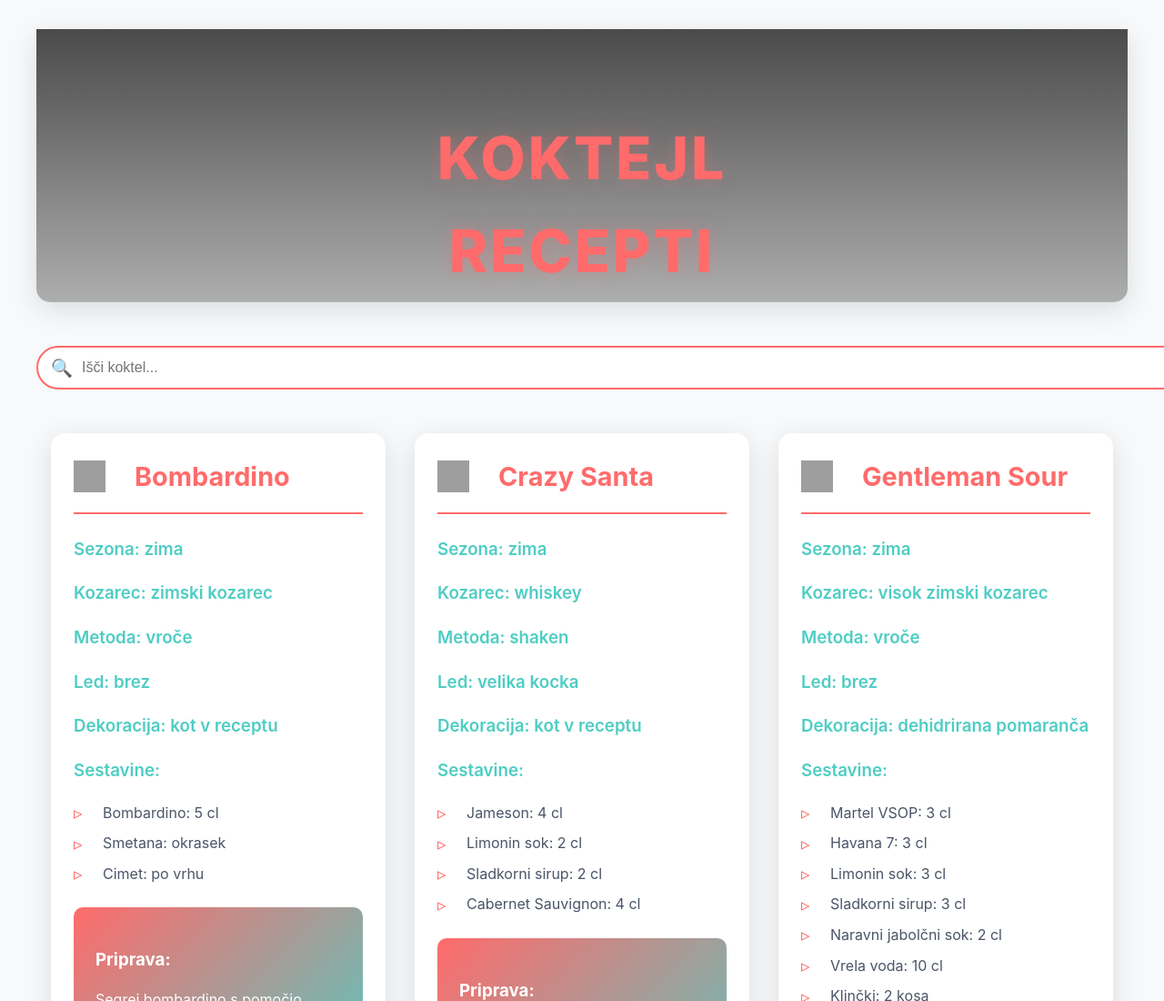
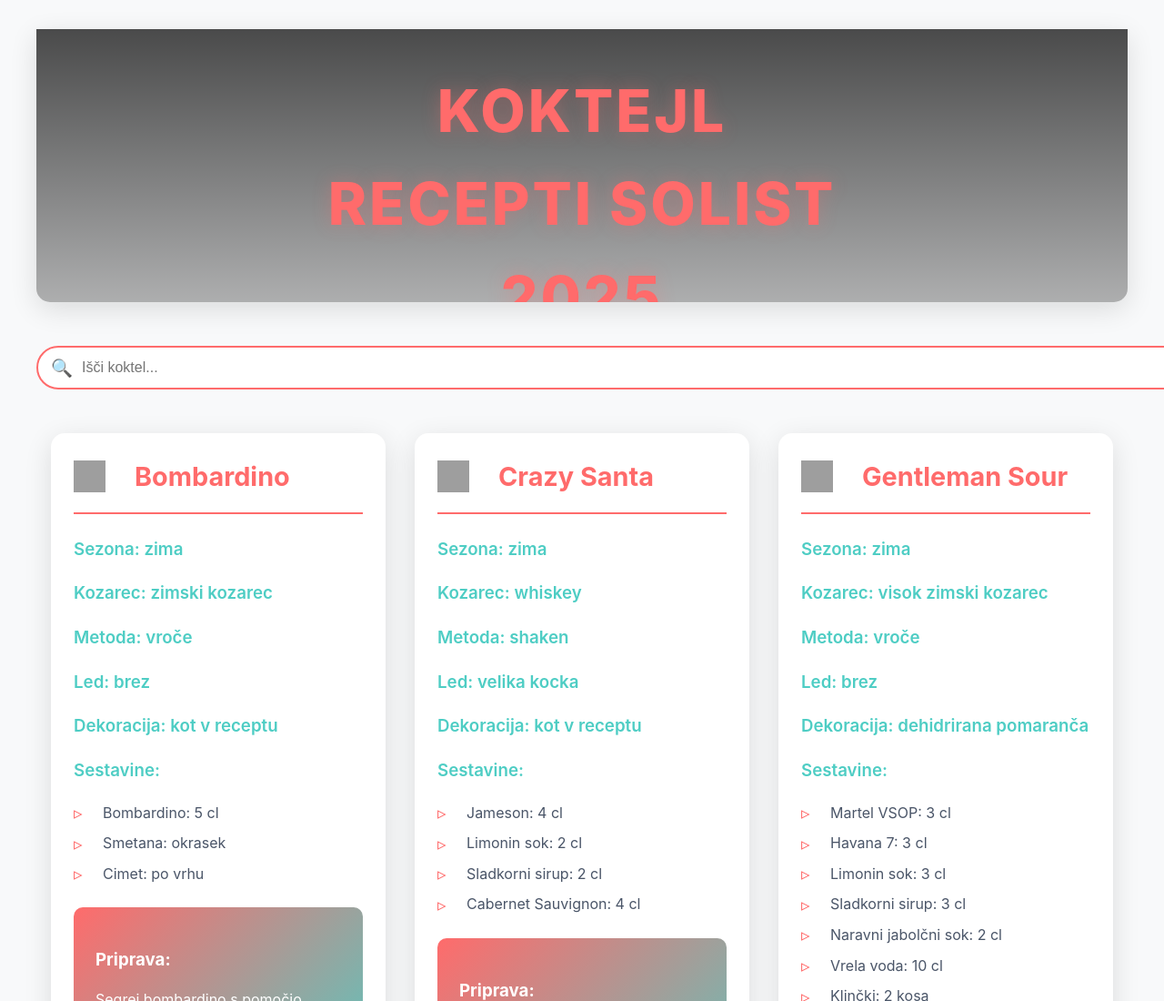
Before and after one commit to Pumpica23/SOLIST, a plain HTML site: page index.html in a window 1280 px wide. Shown: the top 1100 px of the page at 91% size. Drawn offline with Linux system fonts and the light colour scheme; grey boxes are pictures that could not be loaded.

Commit message:
Update index.html

```diff
--- a/index.html
+++ b/index.html
@@ -187,7 +187,7 @@
 <body>
     <div class="container">
         <div class="header-container">
-            <h1>KOKTEJL RECEPTI</h1>
+            <h1>KOKTEJL RECEPTI SOLIST 2025</h1>
         </div>
         <div class="search-bar">
             <input type="text" class="search-input" placeholder="Išči koktel...">
```
